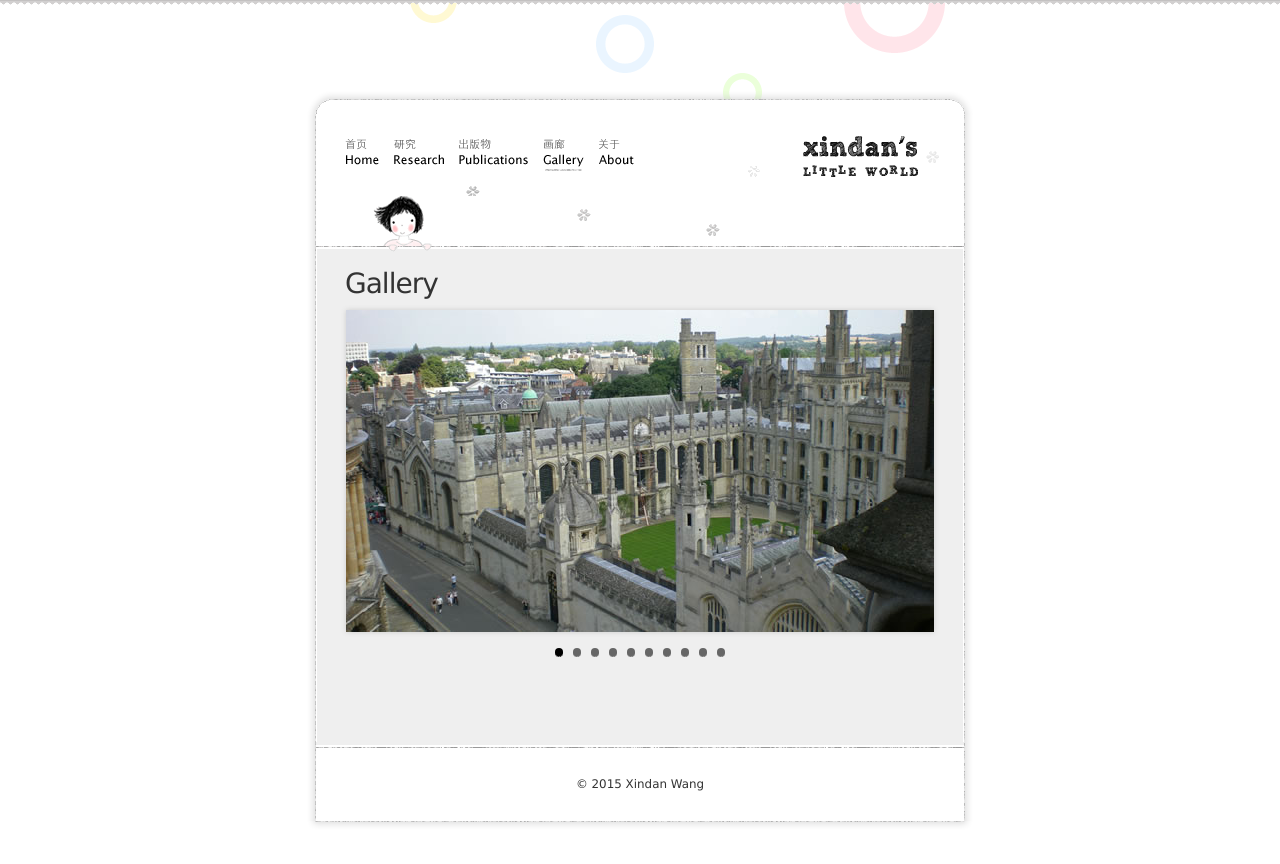
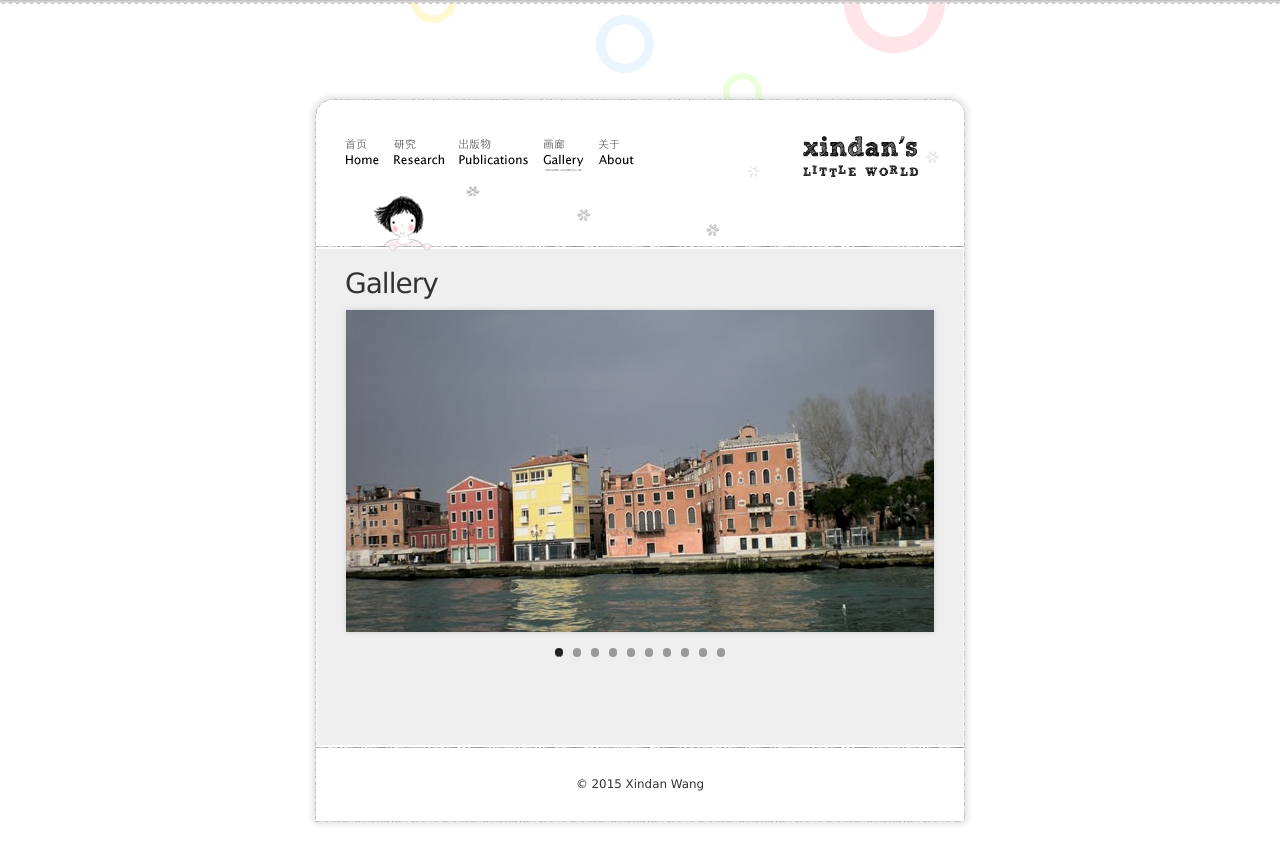
Before and after one commit to xindan/xindan.github.io, a Jekyll site: the page built from gallery/index.html, in a window 1280 px wide. Shown: the top 864 px of the page. Built offline with Jekyll 4.4.1, drawn with Linux system fonts in a browser that asks for light colours; Markdown is read by kramdown in place of the engine named in the settings.

Commit message:
Minor tweaks

```diff
--- a/media/css/slider.css
+++ b/media/css/slider.css
@@ -33,9 +33,9 @@
 	-moz-box-shadow: 0 0 5px #ccc;
 	-webkit-box-shadow: 0 0 5px #ccc;
 	box-shadow: 0 0 5px #ccc;
-/* 	border:  5px solid #fff; */
-/* 	left: -5px; */
-/* 	background: #fff; */
+	/* border:  5px solid #fff; */
+	/* left: -5px; */
+	/* background: #fff; */
 
 	/*fix other elements on the page moving (on Chrome)*/
 	-webkit-transform: translatez(0);
@@ -84,21 +84,21 @@
 }
 
 .bx-wrapper .bx-pager.bx-default-pager a {
-	background: #666;
+	background: #999;
 	text-indent: -9999px;
 	display: block;
 	width: 8px;
 	height: 8px;
 	margin: 0 5px;
 	outline: 0;
-	-moz-border-radius: 5px;
-	-webkit-border-radius: 5px;
-	border-radius: 5px;
+	-moz-border-radius: 4px;
+	-webkit-border-radius: 4px;
+	border-radius: 4px;
 }
 
 .bx-wrapper .bx-pager.bx-default-pager a:hover,
 .bx-wrapper .bx-pager.bx-default-pager a.active {
-	background: #000;
+	background: #222;
 }
 
 /* DIRECTION CONTROLS (NEXT / PREV) */
--- a/media/js/gallery.js
+++ b/media/js/gallery.js
@@ -1,7 +1,6 @@
 jQuery(function($) {
 	$('#gallery').bxSlider({
 		'slideWidth': 588,
-		'mode': 'fade',
 		'controls': false
 	});
 });
```
